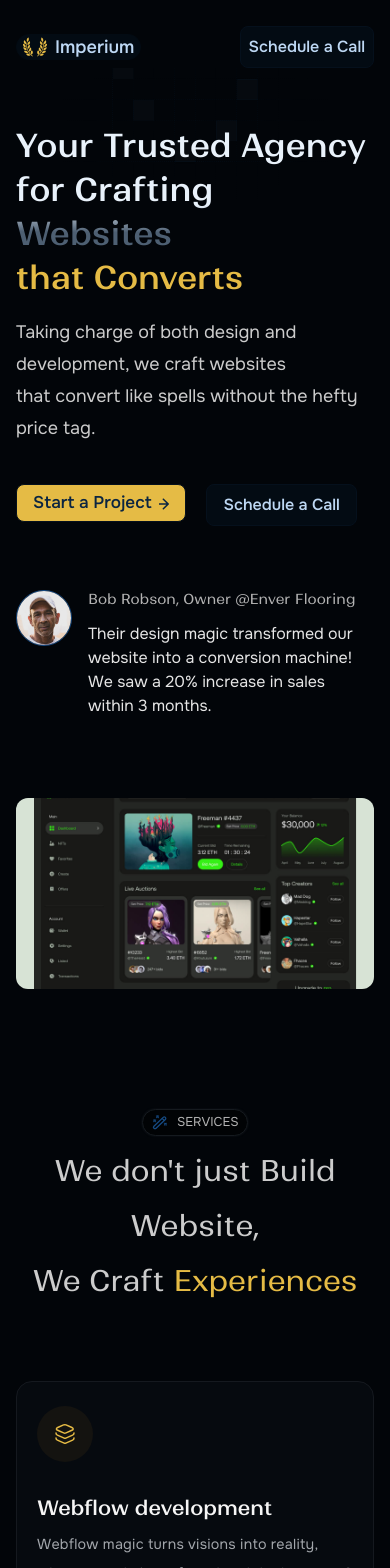
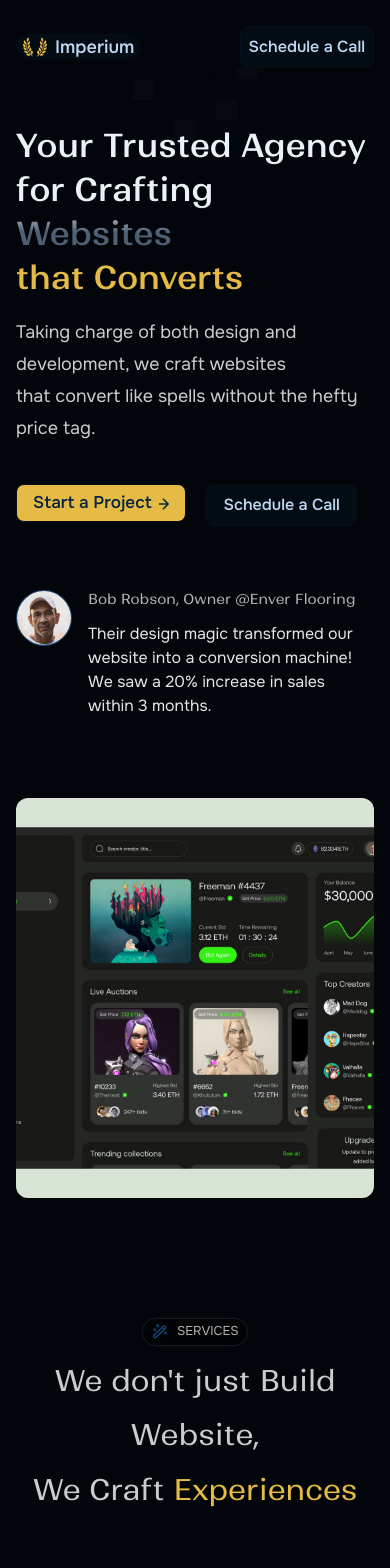
Before and after one commit to shady-cj/imperium, a React (Vite) app: page / in a window 390 px wide. Shown: the top 1568 px of the page. Built offline with nearby package versions, Linux system fonts and the light colour scheme.

Commit message:
updating hero image

```diff
--- a/src/components/Hero/index.scss
+++ b/src/components/Hero/index.scss
@@ -220,6 +220,8 @@
 
             .hero-img {
                 display: block;
+                // width: 400px;
+                height: 400px;
             }
         }
     }
```
